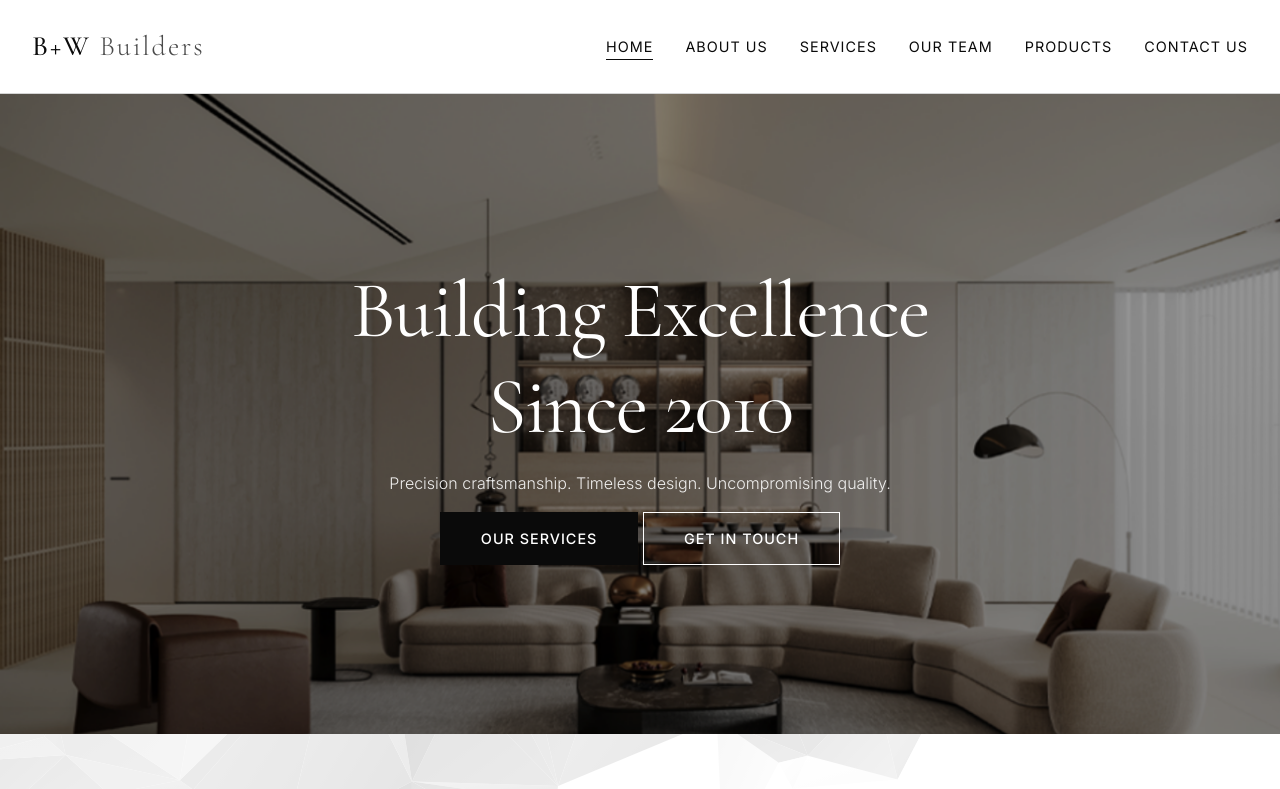
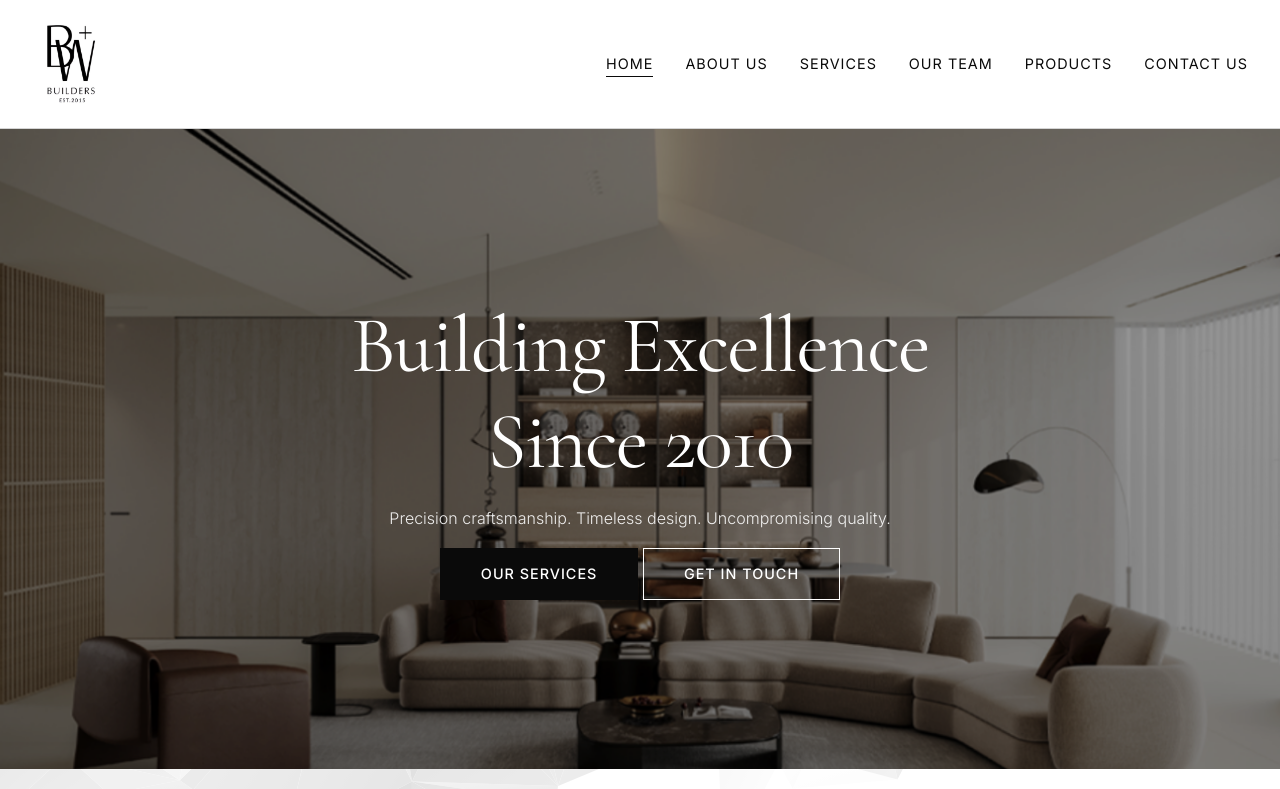
Before and after one commit to xiangpewr0215-web/BWv2, a website: page public/index.html in a window 1280 px wide. Shown: the top 789 px of the page. Drawn offline with nearby package versions, Linux system fonts and the light colour scheme.

Commit message:
change logo

```diff
--- a/public/css/style.css
+++ b/public/css/style.css
@@ -146,17 +146,24 @@ a:hover {
     flex-wrap: wrap;
 }
 
+/* ===== Logo ===== */
 .logo {
-    font-family: var(--font-secondary);
-    font-size: 1.75rem;
-    font-weight: 500;
-    letter-spacing: 2px;
-    color: var(--rich-black);
+    display: inline-block;
+    text-decoration: none;
 }
 
-.logo span {
-    font-weight: 300;
-    color: var(--mid-gray);
+.logo-img {
+    display: block;
+    height: 80px;        /* 根据你的 Logo 实际比例调整 */
+    width: auto;         /* 保持原始宽高比 */
+    max-width: 100%;
+}
+
+/* 如果需要在移动端稍微缩小 Logo */
+@media (max-width: 768px) {
+    .logo-img {
+        height: 32px;
+    }
 }
 
 .nav-links {
--- a/public/includes/header.html
+++ b/public/includes/header.html
@@ -1,6 +1,8 @@
 <!-- public/includes/header.html -->
 <nav class="navbar">
-    <a href="index.html" class="logo">B+W <span>Builders</span></a>
+    <a href="/" class="logo">
+        <img src="/images/logo.png" alt="B+W Builders" class="logo-img">
+    </a>
     <button class="menu-toggle" aria-label="Toggle menu">☰</button>
     <ul class="nav-links">
         <li><a href="index.html">Home</a></li>
```
Also changed, not shown: public/images/logo.png (added).
